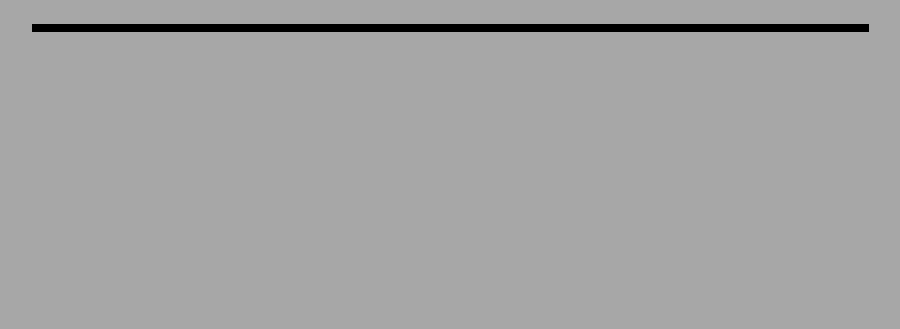
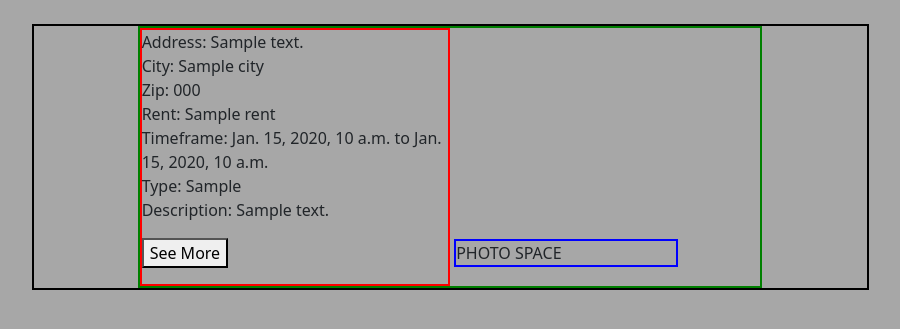
Before and after one commit to caribbean-apple/housing, a Django app: template sublets/templates/sublets/search_results.html in a window 1280 px wide. Shown: the part 56-385 px from the top of the page, without its empty margins (190-1090 px from the left). Run offline with Django 4.2, Linux system fonts and the light colour scheme; the template is opened without the code that fills it: most values are stand-ins (such as "Sample title", 1, 10 or a date in 2020).

Commit message:
Adding structure to search results page.

```diff
--- a/sublets/templates/sublets/search_results.html
+++ b/sublets/templates/sublets/search_results.html
@@ -8,8 +8,31 @@ Sublets - Search Results
 
     {% for listing in page_obj %}
 
-        <div style="border:2px solid black;">
+    <div class="parent" style="width: 75%; margin:auto; border:2px solid green;">
+
+        <div class="child" style="border:2px solid red; width:50%;  display: inline-block;">
+
+            <p>
+            Address: {{ listing.address_line_1 }} <br>
+            City: {{ listing.city }} <br>
+            Zip: {{ listing.zip_code }} <br>
+            Rent: {{ listing.rent }} <br>
+            Timeframe: {{ listing.start_date }} to {{ listing.end_date}}<br>
+            Type: {{ listin.listing_type }}<br>
+            Description: {{ listing.description }}
+
+            <form action="{% url 'index' %}" method="post">
+                {% csrf_token %}
+                <button type="submit">See More</button>
+            </form>
+            </p>
+            </div>
+        <div class="child" style="width:36%; border:2px solid blue; display: inline-block; "> PHOTO SPACE
+
+
         </div>
+
+    </div>
 
 
     {% empty %}
```
